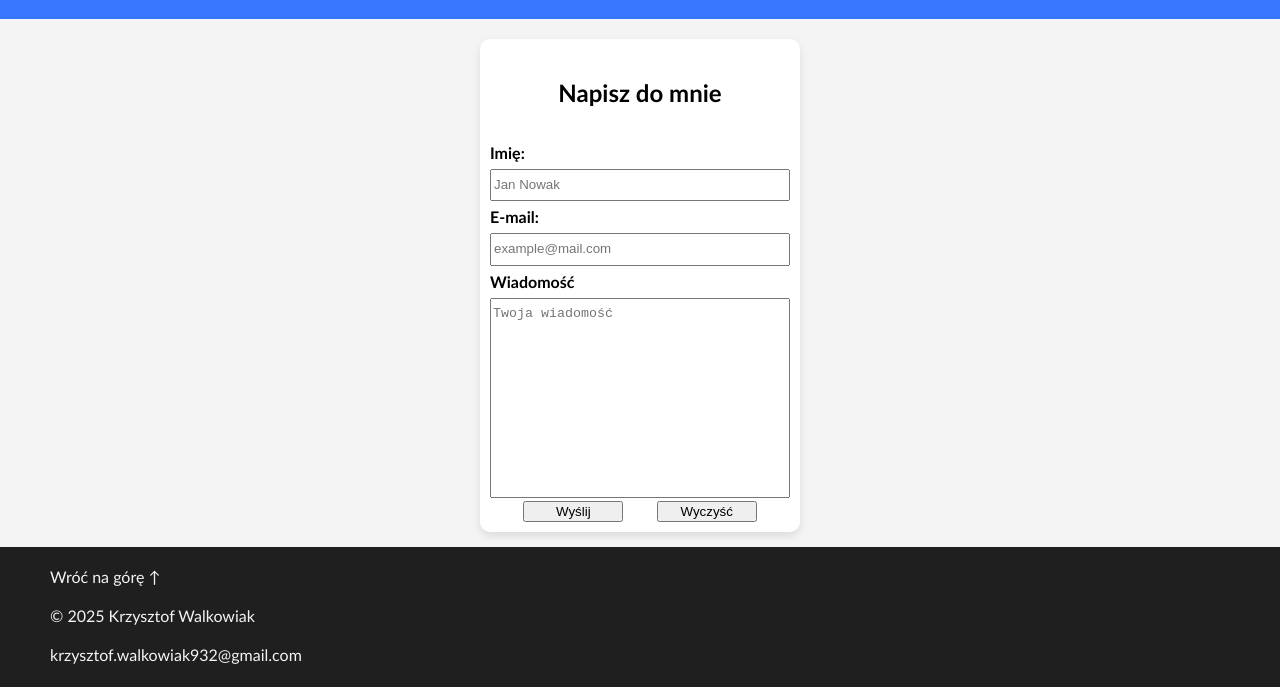
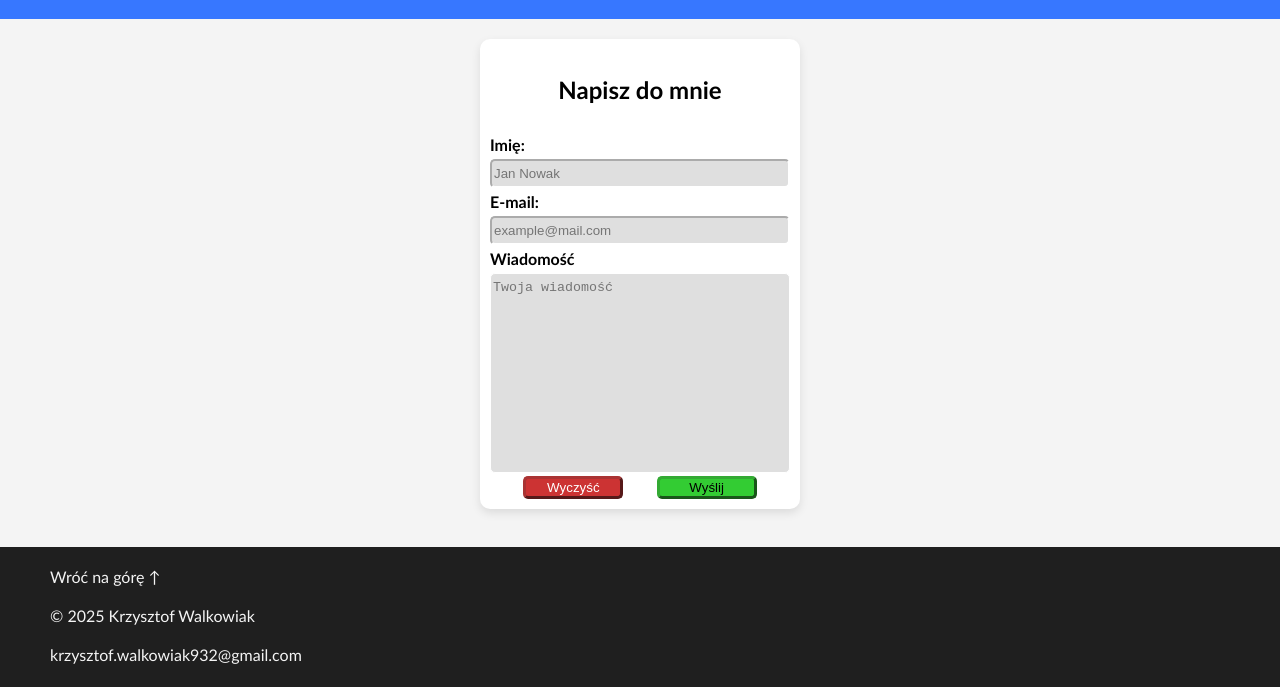
Before and after one commit to KWalkowiak/KWalkowiak.github.io, a plain HTML site: page contact.html in a window 1280 px wide. Shown: the part 113-800 px from the top of the page. Drawn offline with Linux system fonts and the light colour scheme.

Commit message:
08.04.2025

```diff
--- a/contact.html
+++ b/contact.html
@@ -40,8 +40,8 @@
                     <label for="messeage">Wiadomość</label>
                     <textarea name="messeage" id="messeage" placeholder="Twoja wiadomość"></textarea>
                     <div class="buttons">
+                        <input type="reset" id="reset" value="Wyczyść">
                         <input type="submit" id="submit" value="Wyślij">
-                        <input type="reset" id="reset" value="Wyczyść">
                     </div>
                 </form>
             </div>
--- a/style.css
+++ b/style.css
@@ -101,7 +101,7 @@ main {
 }
 form > * {
     box-sizing: border-box;
-    line-height: 2;
+    line-height: 1.75;
 }
 .contact-form{
     background-color: #FFF;
@@ -131,6 +131,16 @@ form > * {
 .contact-form textarea{
     width: 100%;
     align-self: center;
+    background-color: #dfdfdf;
+    border-color: white;
+    border-radius: 5px;
+}
+.contact-form input:focus,
+.contact-form textarea:focus{
+    border-color: #1f1f1f;
+    outline: none;
+    background-color: #FFF;
+    box-shadow: 0px 0px 2px #1f1f1f;
 }
 .buttons{
     display: flex;
@@ -141,6 +151,21 @@ form > * {
 }
 .buttons input{
     max-width: 100px;
+}
+.buttons input[type="submit"]{
+    color: #000;
+    background-color: #3c3;
+    border-color: #3a3;
+    border-width: 3px;
+}
+.buttons input[type="reset"]{
+    color: #fff;
+    background-color: #c33;
+    border-color: #a33;
+    border-width: 3px;
+}
+.buttons input:hover{
+    cursor: pointer;
 }
 footer{
     position: fixed;
```
Also changed, not shown: wytyczne.txt (added).
